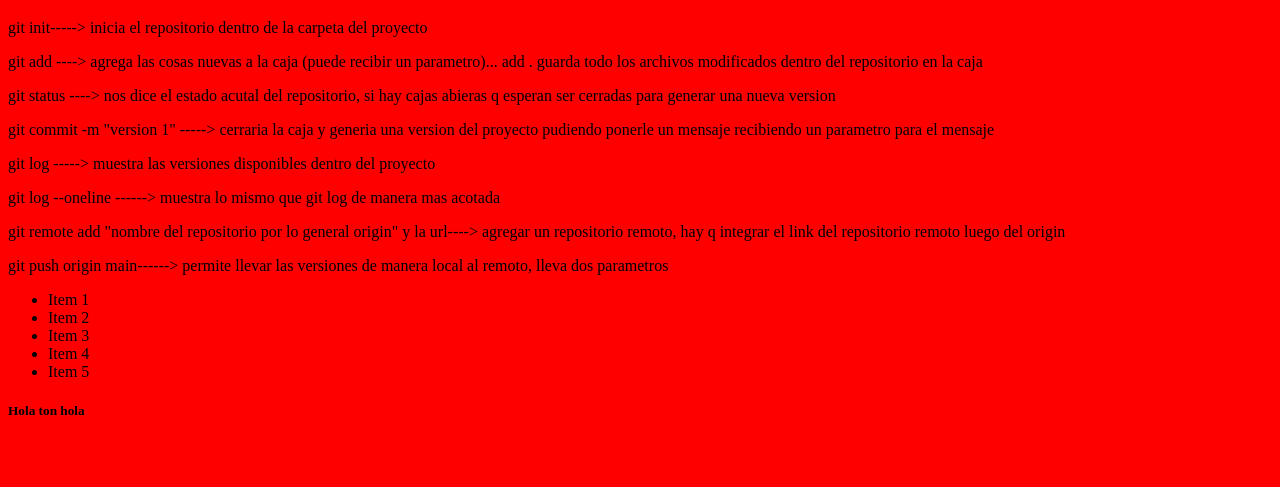
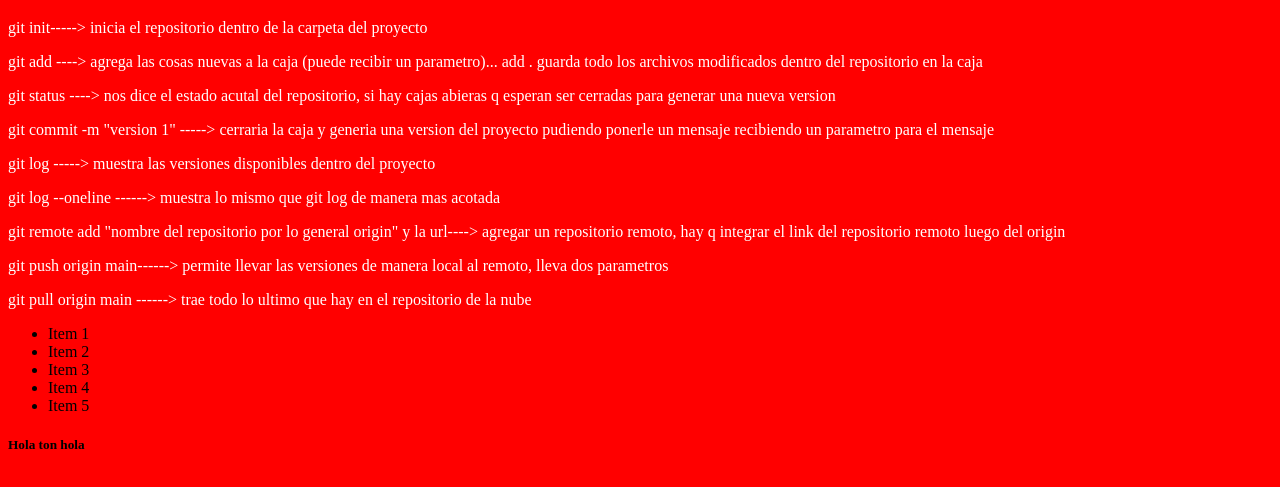
Before and after one commit to GasHer05/clase-git-gaston, a plain HTML site: page index.html in a window 1280 px wide. Shown: the part 61-548 px from the top of the page. Drawn offline with Linux system fonts and the light colour scheme.

Commit message:
Version 7 cambio en CSS y se agrega un p en HTML

```diff
--- a/css/estilo.css
+++ b/css/estilo.css
@@ -1,3 +1,7 @@
 body {
     background-color: red;
 }
+
+p {
+    color: white;
+}
--- a/index.html
+++ b/index.html
@@ -40,6 +40,9 @@
       git push origin main------> permite llevar las versiones de manera local
       al remoto, lleva dos parametros
     </p>
+    <p>
+        git pull origin main ------> trae todo lo ultimo que hay en el repositorio de la nube
+    </p>
     <ul>
       <li>Item 1</li>
       <li>Item 2</li>
```
